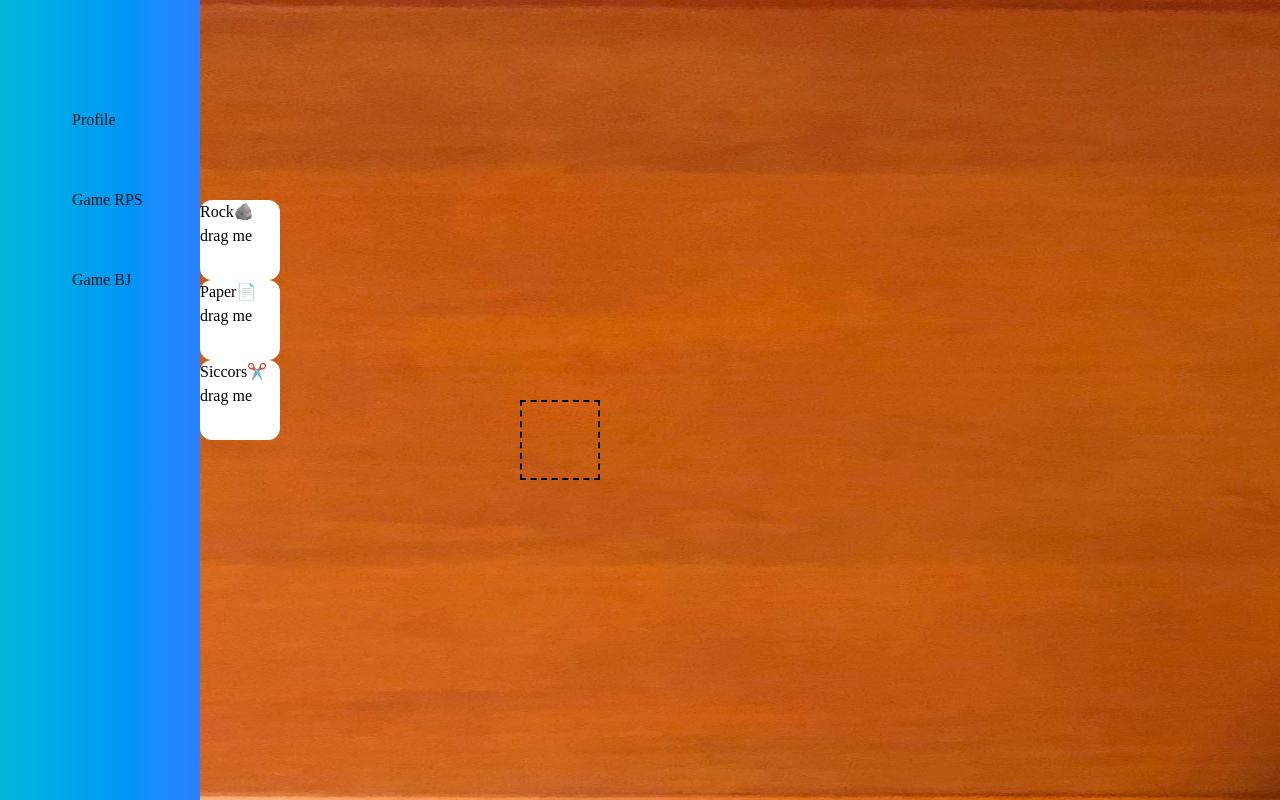
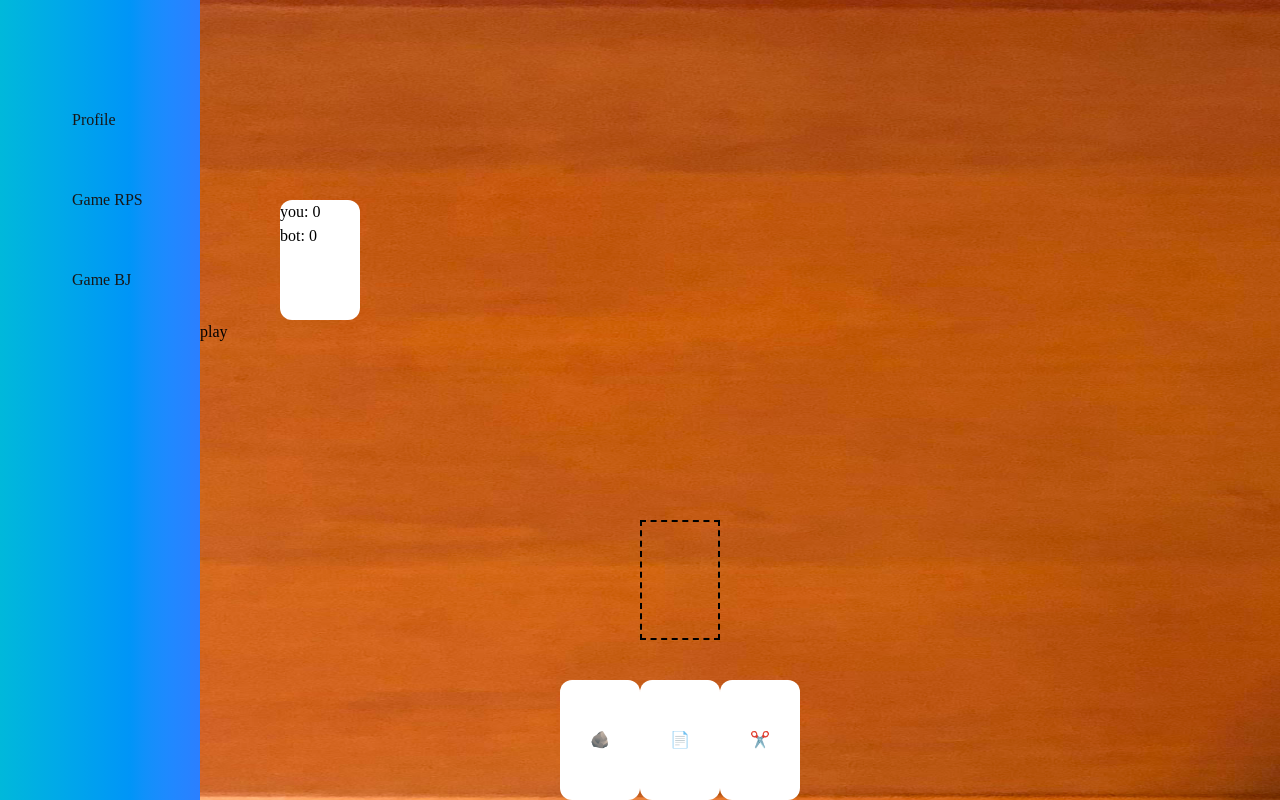
Before and after one commit to gagecantrelle/CardBattler, a React app: page /Home in a window 1280 px wide. Both pictures are taken after a click on the button "Game RPS". Built offline with nearby package versions, Linux system fonts and the light colour scheme; no server answers.

Commit message:
fix bug with background not resizeing with inspect tabe opeing then recloseing and adding working game of rock paper sissors

```diff
--- a/Client/App.tsx
+++ b/Client/App.tsx
@@ -8,6 +8,7 @@ import Home from "./home";
 
 function App() {
 const [screenHeight, setScreenHeight] = useState(window.innerHeight)
+const [screenWidth, setScreenWidth] = useState(window.innerWidth)
 const [user, setUser] = useState({})
 const [darkmode, setDarkmod] = useState(true)
 
@@ -46,9 +47,13 @@ checkUser()
     }
    const screenCheck = () =>{
     const curHeight = window.innerHeight
+    const curWidth = window.innerWidth
 
     if(curHeight !== screenHeight){
       setScreenHeight(curHeight)
+    }
+    if(curWidth !== window.innerWidth){
+      setScreenWidth(curWidth)
     }
    }
 
@@ -64,7 +69,7 @@ checkUser()
  <Route path="/" element={<Navigate to="/login" replace />} />
  {user.user_name && <Route path="/login" element={<Navigate to="/home" replace />} />}
  <Route path='/login' element={<LogIn />} errorElement={<div>404 Not Found</div>} />
- <Route path='/Home' element={<Home user={user} refresh={checkUser} darkmode={darkmode}/>} errorElement={<div>404 Not Found</div>}/>
+ <Route path='/Home' element={<Home user={user} refresh={checkUser} darkmode={darkmode} height={screenHeight} width={screenWidth}/>} errorElement={<div>404 Not Found</div>}/>
   </Routes>
   );
 }
--- a/Client/components/game/RPS/DragAndDrop.tsx
+++ b/Client/components/game/RPS/DragAndDrop.tsx
@@ -2,14 +2,19 @@ import React, { useEffect, useState } from "react";
 import "../../../styles/style.css"
 import {useDrop} from 'react-dnd'
 import CardRPS from "./card";
+import { type } from "os";
 const cards = [
-  {id: 1, text: 'Rock🪨'},
-  {id: 2, text: 'Paper📄'},
-  {id: 3, text: 'Siccors✂️'}
+  {id: 1, text: '🪨'},
+  {id: 2, text: '📄'},
+  {id: 3, text: '✂️'}
 ]
 
 function DragAndDrop() {
-  const [board, setBoard] = useState([])
+  const [board, setBoard] = useState('')
+  const [botCard, setBotCard] = useState('')
+  const [playerScore, setPlayerScore] = useState(0)
+  const [botScore, setBotScore] = useState(0)
+  const [disabledButton, setDisabledButton] = useState(false);
   const [{isOver}, drop] = useDrop(()=>({
     accept: 'div',
     drop: ({id, text}: {id: Number, text: String}) => addImage(id),
@@ -19,17 +24,83 @@ collect: (monitor) => ({
 
   }))
 
-  const addImage = (id: Number) =>{
-console.log(id)
+  const addImage = (id: number) =>{
+    switch(id){
+case 1:
+  setBoard('🪨');
+  break;
+case 2:
+  setBoard('📄');
+  break;
+case 3:
+  setBoard('✂️');
+  break;
+default:
+  setBoard('');
+  break;
+    }
+  }
+
+const botTurn = (): void =>{
+  setDisabledButton(true)
+    const cardNum = Math.floor(Math.random() * 3)
+    let playedCard = ''
+    console.log(cardNum)
+    if(board !== ''){
+    switch(cardNum){
+      case 0:
+        setBotCard('🪨');
+        playedCard='🪨'
+        break;
+      case 1:
+      setBotCard('📄');
+      playedCard='📄'
+        break;
+      case 2:
+      setBotCard('✂️');
+      playedCard='✂️'
+        break;
+    }
+  }
+
+  if(board === '🪨' && playedCard === '📄'){
+    setBotScore(botScore + 1)
+  }else if(board === '📄' && playedCard === '🪨'){
+    setPlayerScore(playerScore + 1)
+    }else if(board === '📄' && playedCard === '✂️'){
+      setBotScore(botScore + 1)
+      }else if(board === '✂️' && playedCard === '📄'){
+        setPlayerScore(playerScore + 1)
+        }else if(board === '✂️' && playedCard === '🪨'){
+          setBotScore(botScore + 1)
+          }else if(board === '🪨' && playedCard === '✂️'){
+            setPlayerScore(playerScore + 1)
+            }
+
+    else{
+      console.log('tie')
+    }
+
+    setTimeout(() => {
+    setBoard('')
+    setBotCard('')
+    setDisabledButton(false)
+    }, 3000);
   }
 
   return (
 <>
-<div className="card">{cards.map((card)=>{
+<div className="rounded-xl w-20 h-30 relative left-20 bg-white">
+<div>you: {playerScore}</div>
+<div>bot: {botScore}</div>
+</div>
+<button onClick={()=>{botTurn()}} disabled={disabledButton} style={{color: disabledButton ? 'red' : 'black'}}>play</button>
+<div className="fixed fixed left-1/2 bottom-80">{botCard}</div>
+<div className="flex items-center justify-center fixed bottom-0 left-[calc(50%-80px)]">{cards.map((card)=>{
   return <CardRPS text={card.text} id={card.id}/>
 })}</div>
-<div className="dropOff" ref={drop}>
-
+<div className={`dropOff ${ board !== '' ? 'bg-white' : ''} fixed left-1/2 bottom-40 `} ref={drop}>
+{board}
 </div>
 </>
   );
--- a/Client/components/game/RPS/card.tsx
+++ b/Client/components/game/RPS/card.tsx
@@ -6,6 +6,7 @@ import {useDrag} from 'react-dnd'
 function CardRPS({id, text}: {id: Number, text: String}) {
   const [{ isDragging }, drag] = useDrag(() => ({
     type: "div", // Type can be anything, it's just a label for the drag item
+    item: {id},
     collect: (monitor) => ({
       isDragging: monitor.isDragging(), // Correct way to use monitor
     }),
@@ -16,10 +17,11 @@ function CardRPS({id, text}: {id: Number, text: String}) {
       ref={drag} // This connects the div to the drag source
       style={{
         background: isDragging ? "" : "white",
+        color: isDragging ? "transparent" : "",
       }}
-      className="rounded-xl w-20 h-20"
+      className="rounded-xl w-20 h-30 text-center flex items-center justify-center"
     >
-      {text} drag me
+      {text}
     </div>
   );
 }
--- a/Client/home.tsx
+++ b/Client/home.tsx
@@ -6,7 +6,7 @@ import Profile from "./components/Profile/profile";
 import GameRPS from "./components/game/RPS/RPS";
 import backGround from './styles/images/wood_Block_texture.png'
 
-function Home({user, refresh, darkmode}: {user: Object, refresh: void, darkmode: Boolean}) {
+function Home({user, refresh, darkmode, height, width}: {user: Object, refresh: void, darkmode: Boolean, height: number, width: number}) {
 const [screenHeight, setScreenHeight] = useState(window.innerHeight)
 const [screenWidth, setScreenWidth] = useState(window.innerWidth)
 const [RPS, setRPS] = useState({})
@@ -34,9 +34,10 @@ const getGameData = (): void =>{
 useEffect(()=>{
 getGameData()
 },[])
+// height: `${screenHeight}px`, width: `${screenWidth}px`
   return (
 <div >
-  <img src={backGround} style={{  height: `${screenHeight}px`, width: `${screenWidth}px`}} ></img>
+  <img src={backGround} style={{height: `${height}px`,  width: `${width}px`}} ></img>
  <div className={`bg-linear-to-r from-cyan-500 to-blue-500 w-50 fixed top-0 left-0`} style={{  height: `${screenHeight}px`}}>
     <button onClick={()=>{
      if(active === 'profile'){
--- a/Client/styles/style.css
+++ b/Client/styles/style.css
@@ -30,6 +30,6 @@
   }
 
   .dropOff{
-    @apply absolute left-80 top-50 border-2 border-dashed w-20 h-20
+    @apply border-2 border-dashed w-20 h-30 text-center flex items-center justify-center
   }
 }
```
Also changed, not shown: 2 other files (tests, documents, lock files or other folders).
